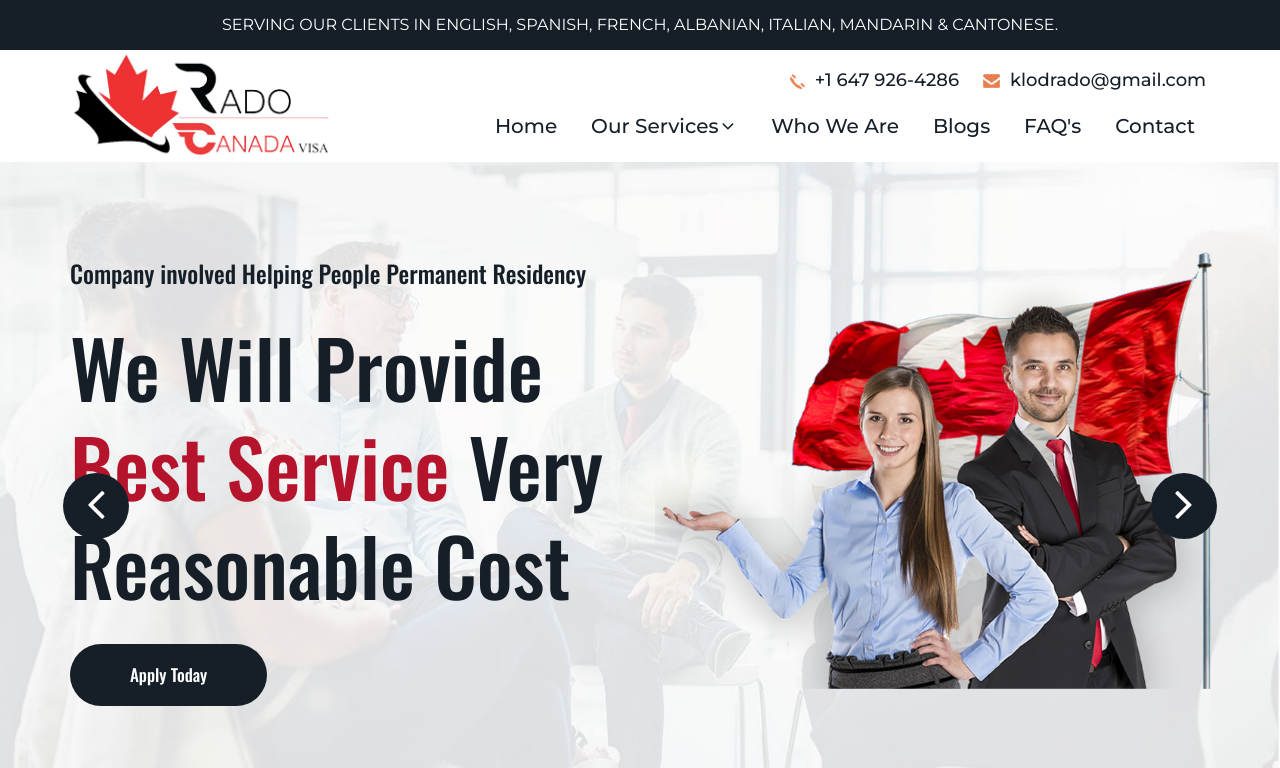
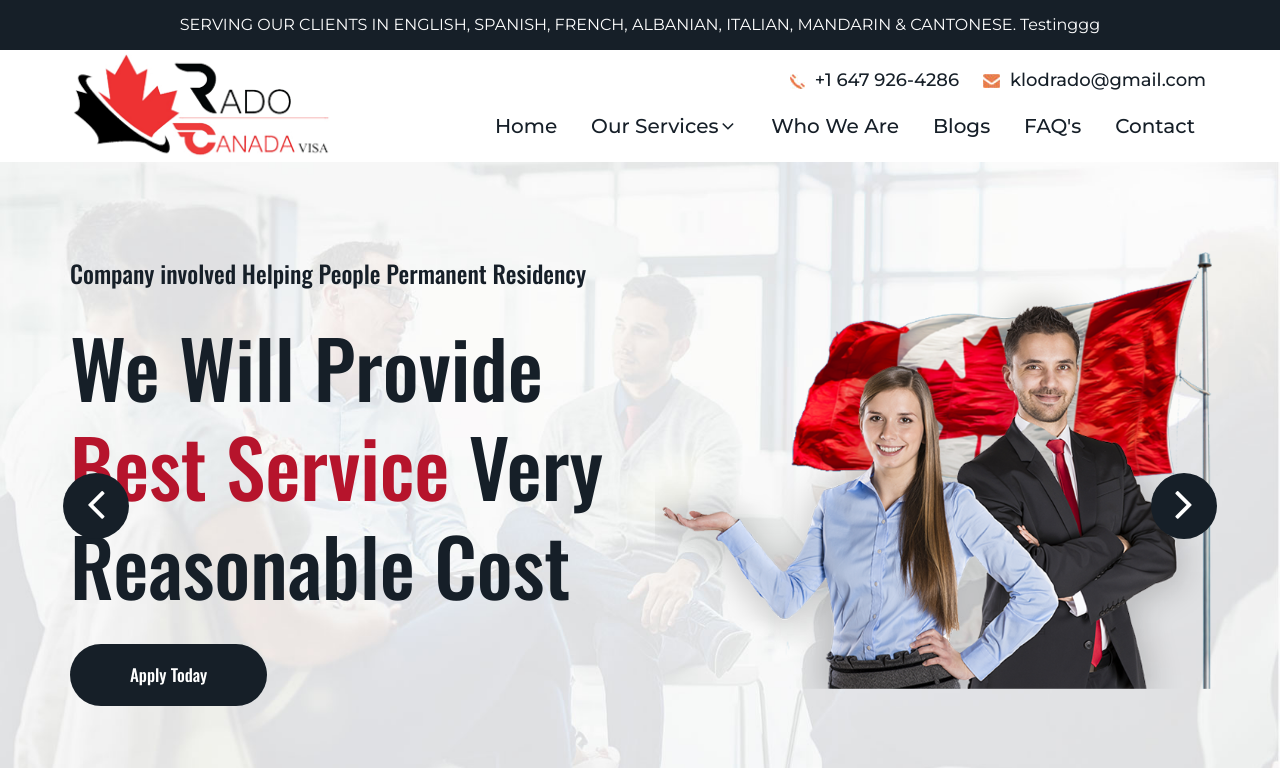
Before and after one commit to BagxBunny/testrepo2, a plain HTML site: page index.html in a window 1280 px wide. Shown: the top 768 px of the page. Drawn offline with nearby package versions, Linux system fonts and the light colour scheme; files whose address does not match are found by name; a web font is replaced by a local one.

Commit message:
Again Testingg.....

```diff
--- a/index.html
+++ b/index.html
@@ -26,6 +26,7 @@
             <div class="col-md-12 col-xs-12 col-sm-12">
               <div class="top-brnch">
                 <h5>SERVING OUR CLIENTS IN ENGLISH, SPANISH, FRENCH, ALBANIAN, ITALIAN, MANDARIN & CANTONESE.</h5>
+                <h5>Testinggg</h5>
               </div>
             </div>
           </div>
```
